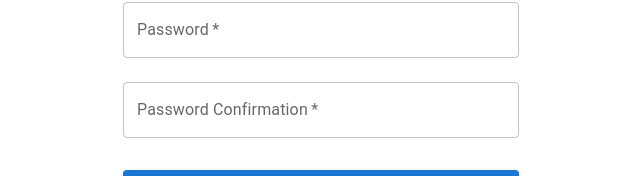
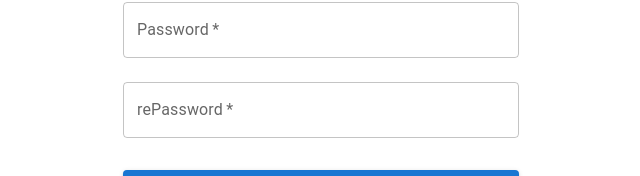
Before and after one commit to animeshrisal/selearn, a React (Create React App) app in the folder client/: page /register in a window 1280 px wide. Shown: the part 246-422 px from the top of the page, without its empty margins (319-959 px from the left). Built offline with nearby package versions, Linux system fonts and the light colour scheme.

Commit message:
Fix registration

```diff
--- a/client/src/modules/auth/pages/Register.js
+++ b/client/src/modules/auth/pages/Register.js
@@ -22,11 +22,11 @@ export default function Register() {
 
     const [username, setUsername] = useState('');
     const [password, setPassword] = useState('');
-    const [passwordConfirmation, setPasswordConfirmation] = useState('');
+    const [rePassword, setRePassword] = useState('');
 
     const handleUsername = e => setUsername(e.target.value);
     const handlePassword = e => setPassword(e.target.value);
-    const handlePasswordConfirmation = e => setPasswordConfirmation(e.target.value);
+    const handlePasswordConfirmation = e => setRePassword(e.target.value);
 
     const mutation = useMutation((user) => authenticationService.register(user));
 
@@ -39,11 +39,7 @@ export default function Register() {
         );
     }
     const handleRegistration = (values) => {
-        mutation.mutate(values);
-    };
-
-    const handleLogin = (values) => {
-        mutation.mutate(values);
+        mutation.mutate({username, password, rePassword});
     };
 
     return (
@@ -91,11 +87,11 @@ export default function Register() {
                             margin="normal"
                             required
                             fullWidth
-                            name="passwordConfirmation"
-                            label="Password Confirmation"
-                            type="passwordConfirmation"
-                            id="passwordConfirmation"
-                            value={passwordConfirmation}
+                            name="rePassword"
+                            label="rePassword"
+                            type="rePassword"
+                            id="rePassword"
+                            value={rePassword}
                             onChange={handlePasswordConfirmation}
                             autoComplete="current-password"
                         />
```
